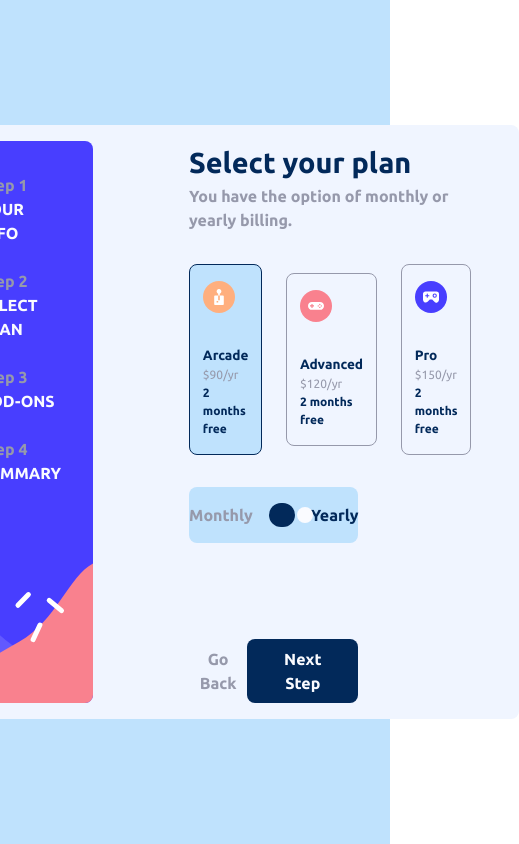
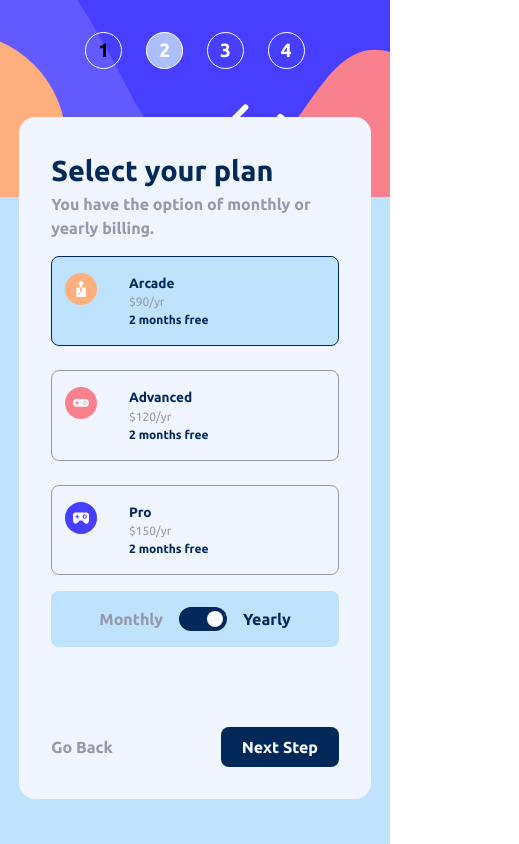
Before and after one commit to Olaniyi-Olamide/multi-step-form, a React (Vite) app: page /selectplan in a window 390 px wide. Shown: the whole page, 519 px wide, since content can reach past the window. Built offline with nearby package versions, Linux system fonts and the light colour scheme.

Commit message:
update: updated styles for responsivenes across all screens.

```diff
--- a/src/App.tsx
+++ b/src/App.tsx
@@ -6,7 +6,7 @@ import Summary from "./pages/Summary";
 
 function App() {
   return (
-    <div className="bg-Blue200 flex justify-center items-center h-[100vh]">
+    <div className="bg-Blue200 md:flex md:justify-center md:items-center h-[100vh]">
       <Routes>
         <Route path="/" element={<YourInfo />} />
         <Route path="/selectplan" element={<SelectPlan />} />
--- a/src/components/FinishingUp.tsx
+++ b/src/components/FinishingUp.tsx
@@ -4,7 +4,7 @@ import ConfirmButton from "./ConfirmButton";
 
 function FinishingUp() {
   return (
-    <main className="flex flex-col gap-[2rem] basis-[70%] px-[2rem]">
+    <main className="flex flex-col gap-[1rem] basis-[70%] px-[2rem] bg-Blue100 mx-[1.2rem] md:mx-0 py-[2rem] rounded-2xl mt-[-5rem] md:mt-0 mb-[2rem] md:mb-0">
       <header>
         <h1 className="text-Blue950 font-bold text-[1.8rem]">Finishing up</h1>
         <p className="text-Grey500 font-semibold">
@@ -12,7 +12,7 @@ function FinishingUp() {
         </p>
       </header>
 
-      <section className="w-[70%] p-[1rem] bg-Blue200 rounded-lg">
+      <section className="w-full p-[1rem] bg-Blue200 rounded-lg">
         <div className="flex justify-between items-center mb-[1rem]">
           <div>
             <h4 className="text-[1rem] text-Blue950 font-bold">
@@ -49,14 +49,14 @@ function FinishingUp() {
         </div>
       </section>
 
-      <div className="w-[70%] flex items-center justify-between ">
+      <div className="w-full flex items-center justify-between ">
         <span className="text-Grey500 text-[0.8rem] font-semibold">
           Total (per year)
         </span>
         <span className="text-Purple600 text-[1rem] font-bold">+$120/yr</span>
       </div>
 
-      <footer className="flex justify-between w-[70%] items-center mt-[3rem]">
+      <footer className="flex justify-between w-full items-center mt-[3rem]">
         <GoBackButton navigate="/addons" />
         <ConfirmButton navigate="*" />
       </footer>
--- a/src/components/PersonalInfoForm.tsx
+++ b/src/components/PersonalInfoForm.tsx
@@ -2,7 +2,7 @@ import NextStepButton from "./NextStepButton";
 
 function PersonalInfoForm() {
   return (
-    <section className="flex flex-col gap-[1rem] basis-[70%] px-[2rem]">
+    <section className="flex flex-col gap-[1rem] basis-[70%] px-[2rem] bg-Blue100 mx-[1.2rem] md:mx-0 py-[2rem] rounded-2xl mt-[-5rem] md:mt-0">
       <header>
         <h1 className="text-Blue950 font-bold text-[1.8rem]">Personal info</h1>
         <p className="text-Grey500 font-semibold">
@@ -17,7 +17,7 @@ function PersonalInfoForm() {
         <input
           type="text"
           id="name"
-          className="border-2 border-Purple200 bg-transparent outline-none px-[1.2rem] py-[0.8rem] w-[70%] rounded-lg font-bold mb-[1rem]"
+          className="border-2 border-Purple200 bg-transparent outline-none px-[1.2rem] py-[0.8rem] w-full  rounded-lg font-bold mb-[1rem]"
           placeholder="e.g Stephen King"
         />
         <label htmlFor="email" className="text-Blue950 font-semibold">
@@ -26,7 +26,7 @@ function PersonalInfoForm() {
         <input
           type="text"
           id="email"
-          className="border-2 border-Purple200 bg-transparent outline-none px-[1.2rem] py-[0.8rem] w-[70%] rounded-lg font-bold mb-[1rem]"
+          className="border-2 border-Purple200 bg-transparent outline-none px-[1.2rem] py-[0.8rem] w-full  rounded-lg font-bold mb-[1rem]"
           placeholder="e.g stephenking@lorem.com"
         />
         <label htmlFor="phone-no" className="text-Blue950 font-semibold">
@@ -35,12 +35,12 @@ function PersonalInfoForm() {
         <input
           type="text"
           id="phone-no"
-          className="border-2 border-Purple200 bg-transparent outline-Blue950 px-[1.2rem] py-[0.8rem] w-[70%] rounded-lg font-bold mb-[1rem]"
+          className="border-2 border-Purple200 bg-transparent outline-Blue950 px-[1.2rem] py-[0.8rem] w-full rounded-lg font-bold mb-[1rem]"
           placeholder="e.g +234 9068295157"
         />
       </form>
 
-      <div className="flex md:justify-end w-[70%]">
+      <div className="flex justify-end w-full">
         <NextStepButton navigate="/selectplan" />
       </div>
     </section>
--- a/src/components/Plans.tsx
+++ b/src/components/Plans.tsx
@@ -7,7 +7,7 @@ import ToggleButton from "./ToggleButton";
 
 function Plans() {
   return (
-    <section className="flex flex-col gap-[2rem] basis-[70%] px-[2rem]">
+    <section className="flex flex-col gap-[1rem] basis-[70%] px-[2rem] bg-Blue100 mx-[1.2rem] md:mx-0 py-[2rem] rounded-2xl mt-[-5rem] md:mt-0 mb-[2rem] md:mb-0">
       <header>
         <h1 className="text-Blue950 font-bold text-[1.8rem]">
           Select your plan
@@ -17,8 +17,8 @@ function Plans() {
         </p>
       </header>
 
-      <div className="flex flex-row items-center gap-[1.5rem]">
-        <figure className="flex flex-col rounded-lg px-[0.8rem] py-[1rem] border-[0.12rem] border-Grey500 gap-[2rem] active-plan">
+      <div className="flex flex-col md:flex-row md:items-center gap-[1.5rem]">
+        <figure className="flex md:flex-col rounded-lg px-[0.8rem] py-[1rem] border-[0.12rem] border-Grey500 gap-[2rem] active-plan">
           <img
             src={ArcadeIcon}
             alt="Arcade-Icon"
@@ -33,7 +33,7 @@ function Plans() {
             </p>
           </figcaption>
         </figure>
-        <figure className="flex flex-col rounded-lg px-[0.8rem] py-[1rem] border-[0.12rem] border-Grey500 gap-[2rem]">
+        <figure className="flex md:flex-col rounded-lg px-[0.8rem] py-[1rem] border-[0.12rem] border-Grey500 gap-[2rem]">
           <img
             src={AdvancedIcon}
             alt="Advanced-Icon"
@@ -48,7 +48,7 @@ function Plans() {
             </p>
           </figcaption>
         </figure>
-        <figure className="flex flex-col rounded-lg px-[0.8rem] py-[1rem] border-[0.12rem] border-Grey500 gap-[2rem]">
+        <figure className="flex md:flex-col rounded-lg px-[0.8rem] py-[1rem] border-[0.12rem] border-Grey500 gap-[2rem]">
           <img src={ProIcon} alt="Pro-Icon" className="h-[2rem] w-[2rem]" />
 
           <figcaption>
@@ -61,13 +61,13 @@ function Plans() {
         </figure>
       </div>
 
-      <div className="bg-Blue200 flex items-center justify-center w-[60%] py-[1rem] rounded-lg gap-[1rem]">
+      <div className="bg-Blue200 flex items-center justify-center w-full py-[1rem] rounded-lg gap-[1rem]">
         <span className="font-semibold text-Grey500">Monthly</span>
         <ToggleButton />
         <span className="text-Blue950 font-semibold">Yearly</span>
       </div>
 
-      <div className="flex justify-between w-[60%] items-center mt-[4rem]">
+      <div className="flex justify-between w-full items-center mt-[4rem]">
         <GoBackButton navigate="/" />
         <NextStepButton navigate="/addons" />
       </div>
--- a/src/components/SideBar.tsx
+++ b/src/components/SideBar.tsx
@@ -2,14 +2,14 @@ import { NavLink } from "react-router-dom";
 
 function SideBar() {
   return (
-    <aside className="bg-center bg-cover basis-[30%] p-[2rem] rounded-lg bg-img flex flex-col gap-[1.5rem]">
+    <aside className="bg-center bg-cover basis-[30%] md:p-[2rem] md:rounded-lg bg-img flex md:flex-col gap-[1.5rem] items-center justify-center md:items-start md:justify-normal py-[2rem] pb-[8rem]">
       <div className="flex items-center gap-[1.5rem]">
         <NavLink to="/">
           <div className="border-[0.1rem] border-Blue50 text-bold rounded-full w-[2.3rem] h-[2.3rem] text-center flex items-center justify-center">
             <p className="text-[1.2rem] font-bold">1</p>
           </div>
         </NavLink>
-        <div>
+        <div className="hidden md:block">
           <p className="text-Grey500 font-semibold">Step 1</p>
           <h2 className="font-bold text-[1rem] text-Blue50">YOUR INFO</h2>
         </div>
@@ -21,29 +21,31 @@ function SideBar() {
             <p className="text-[1.2rem] text-Blue50 font-bold">2</p>
           </div>
         </NavLink>
-        <div>
+        <div className="hidden md:block">
           <p className="text-Grey500 font-semibold">Step 2</p>
           <h2 className="font-bold text-[1rem] text-Blue50">SELECT PLAN</h2>
         </div>
       </div>
+
       <div className="flex items-center gap-[1.5rem]">
         <NavLink to="/addons">
           <div className="border-[0.1rem] border-Blue50 text-bold rounded-full w-[2.3rem] h-[2.3rem] text-center flex items-center justify-center">
             <p className="text-[1.2rem] text-Blue50 font-bold">3</p>
           </div>
         </NavLink>
-        <div>
+        <div className="hidden md:block">
           <p className="text-Grey500 font-semibold">Step 3</p>
           <h2 className="font-bold text-[1rem] text-Blue50">ADD-ONS</h2>
         </div>
       </div>
+
       <div className="flex items-center gap-[1.5rem]">
         <NavLink to="/summary">
           <div className="border-[0.1rem] border-Blue50 text-bold rounded-full w-[2.3rem] h-[2.3rem] text-center flex items-center justify-center">
             <p className="text-[1.2rem] text-Blue50 font-bold">4</p>
           </div>
         </NavLink>
-        <div>
+        <div className="hidden md:block">
           <p className="text-Grey500 font-semibold">Step 4</p>
           <h2 className="font-bold text-[1rem] text-Blue50">SUMMARY</h2>
         </div>
--- a/src/index.css
+++ b/src/index.css
@@ -18,8 +18,11 @@
   --font-Ubuntu: "Ubuntu", sans-serif;
 }
 
+/* .bg-img {
+  background-image: url("./assets/bg-sidebar-desktop.svg");
+} */
 .bg-img {
-  background-image: url("./assets/bg-sidebar-desktop.svg");
+  background-image: url("./assets/bg-sidebar-mobile.svg");
 }
 
 * {
@@ -37,3 +40,9 @@ button {
 .active-plan {
   @apply bg-Blue200 border-Blue950;
 }
+
+@media (width >= 48rem) {
+  .bg-img {
+    background-image: url("./assets/bg-sidebar-desktop.svg");
+  }
+}
--- a/src/pages/AddOns.tsx
+++ b/src/pages/AddOns.tsx
@@ -3,7 +3,7 @@ import SideBar from "../components/SideBar";
 
 function AddOns() {
   return (
-    <div className="bg-Blue100 md:w-[80%] md:h-[80%] rounded-lg p-[1rem] flex gap-[4rem]">
+    <div className="bg-Blue200 md:bg-Blue100 md:w-[80%] md:h-[80%] rounded-lg md:p-[1rem] flex flex-col md:flex-row md:gap-[4rem]">
       <SideBar />
       <Addon />
     </div>
--- a/src/pages/SelectPlan.tsx
+++ b/src/pages/SelectPlan.tsx
@@ -3,7 +3,7 @@ import SideBar from "../components/SideBar";
 
 function SelectPlan() {
   return (
-    <div className="bg-Blue100 md:w-[80%] md:h-[80%] rounded-lg p-[1rem] flex gap-[4rem]">
+    <div className="bg-Blue200 md:bg-Blue100 md:w-[80%] md:h-[80%] rounded-lg md:p-[1rem] flex flex-col md:flex-row md:gap-[4rem]">
       <SideBar />
       <Plans />
     </div>
--- a/src/pages/Summary.tsx
+++ b/src/pages/Summary.tsx
@@ -3,7 +3,7 @@ import SideBar from "../components/SideBar";
 
 function Summary() {
   return (
-    <div className="bg-Blue100 md:w-[80%] md:h-[80%] rounded-lg p-[1rem] flex gap-[4rem]">
+    <div className="bg-Blue200 md:bg-Blue100 md:w-[80%] md:h-[80%] rounded-lg md:p-[1rem] flex flex-col md:flex-row md:gap-[4rem]">
       <SideBar />
       <FinishingUp />
     </div>
--- a/src/pages/YourInfo.tsx
+++ b/src/pages/YourInfo.tsx
@@ -3,7 +3,7 @@ import SideBar from "../components/SideBar";
 
 function YourInfo() {
   return (
-    <div className="bg-Blue100 md:w-[80%] md:h-[80%] rounded-lg p-[1rem] flex gap-[4rem]">
+    <div className="bg-Blue200 md:bg-Blue100 md:w-[80%] md:h-[80%] rounded-lg md:p-[1rem] flex flex-col md:flex-row md:gap-[4rem]">
       <SideBar />
       <PersonalInfoForm />
     </div>
```
Also changed, not shown: src/components/Addon.tsx (+5 -5 lines).
